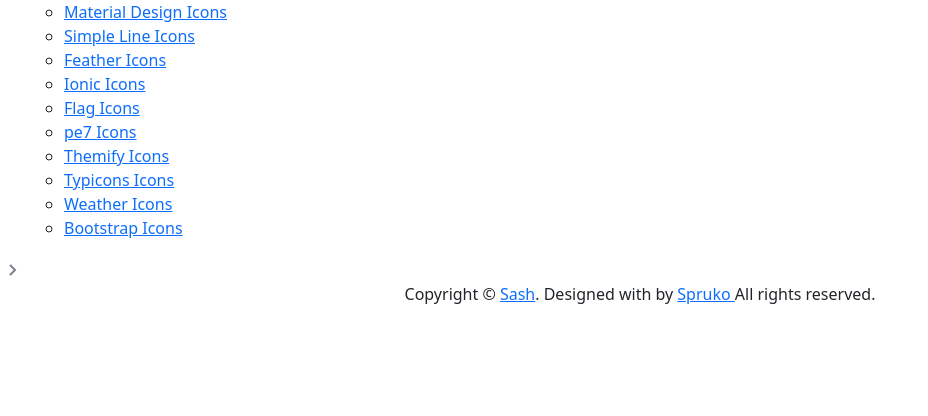
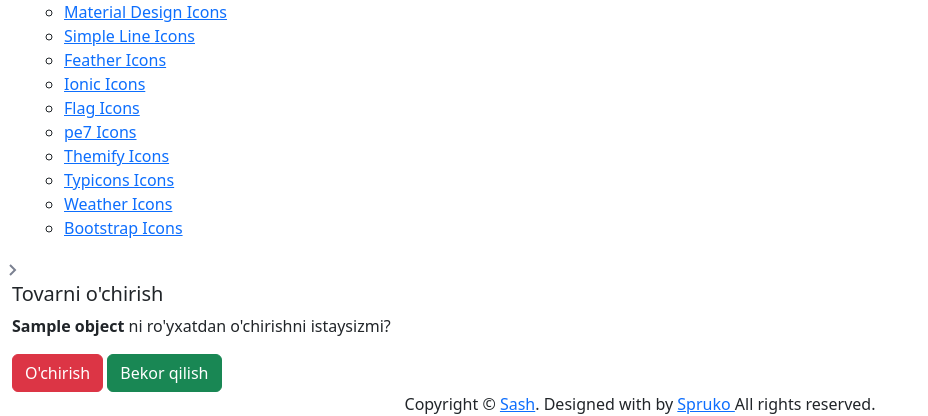
Before and after one commit to elyorxon/hisab, a Django app: template core/templates/core/product_delete.html in a window 1280 px wide. Shown: the part 4488-4904 px from the top of the page, without its empty margins (0-928 px from the left). Before the commit the page ends 4792 px from the top, so only its background shows below. Run offline with Django 3.2, Linux system fonts and the light colour scheme; the template is opened without the code that fills it: most values are stand-ins (such as "Sample title", 1, 10 or a date in 2020); some libraries are stand-ins or nearby versions.

Commit message:
added product delete

```diff
--- a/core/templates/core/product_delete.html
+++ b/core/templates/core/product_delete.html
@@ -1,5 +1,13 @@
 {% extends "core/index.html" %}
 
 {% block content %}
-
+<div class="card-body">
+    <h5>Tovarni o'chirish</h5>
+    <form method="post">
+        {% csrf_token %}
+        <p> <strong>{{ object.nomi }} </strong> ni ro'yxatdan o'chirishni istaysizmi? </p>
+        <button type="submit" class="btn btn-danger">O'chirish</button>
+        <a type="button" class="btn btn-success" href="{%url 'core: product_list' %}">Bekor qilish</a>
+    </form>
+</div>
 {% endblock %}
```
